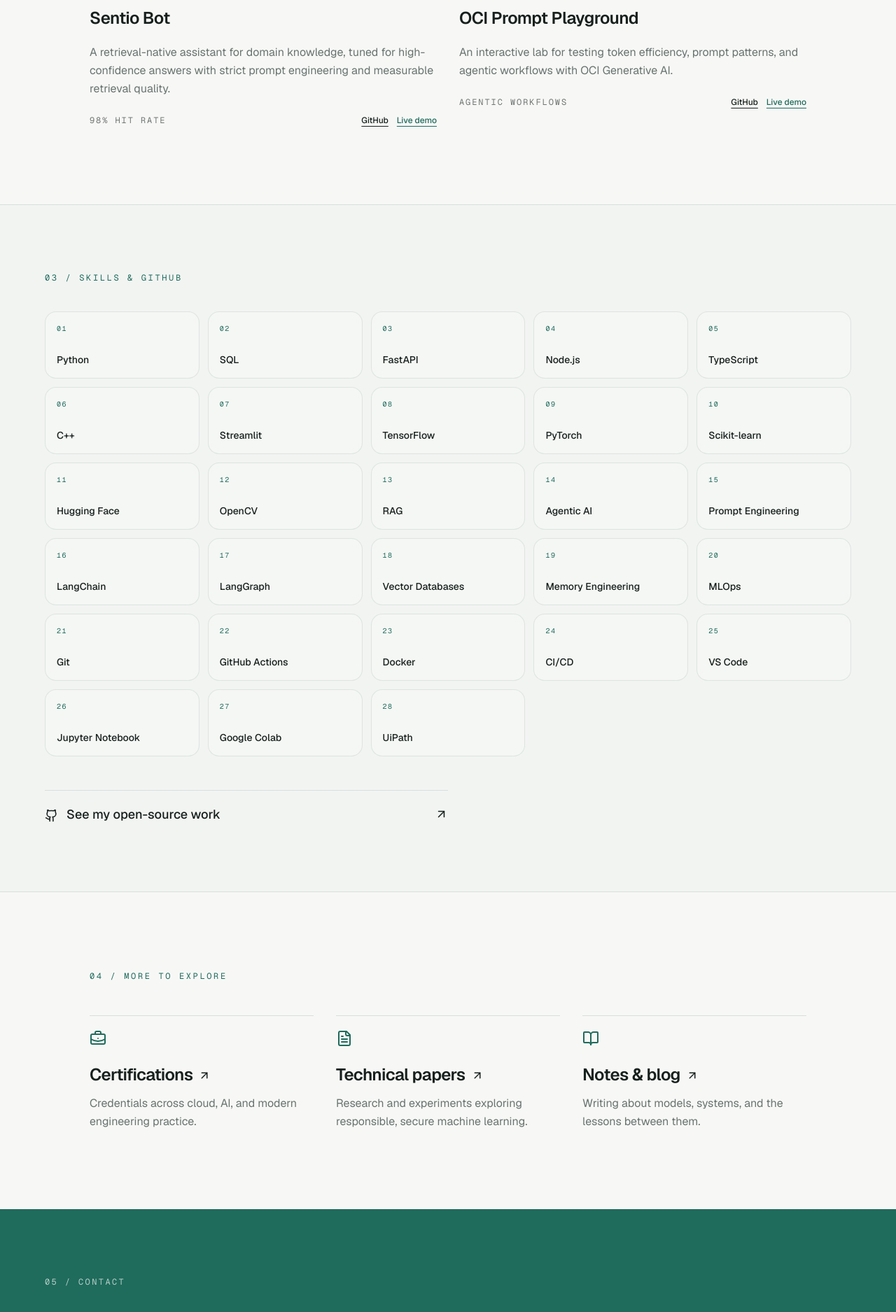
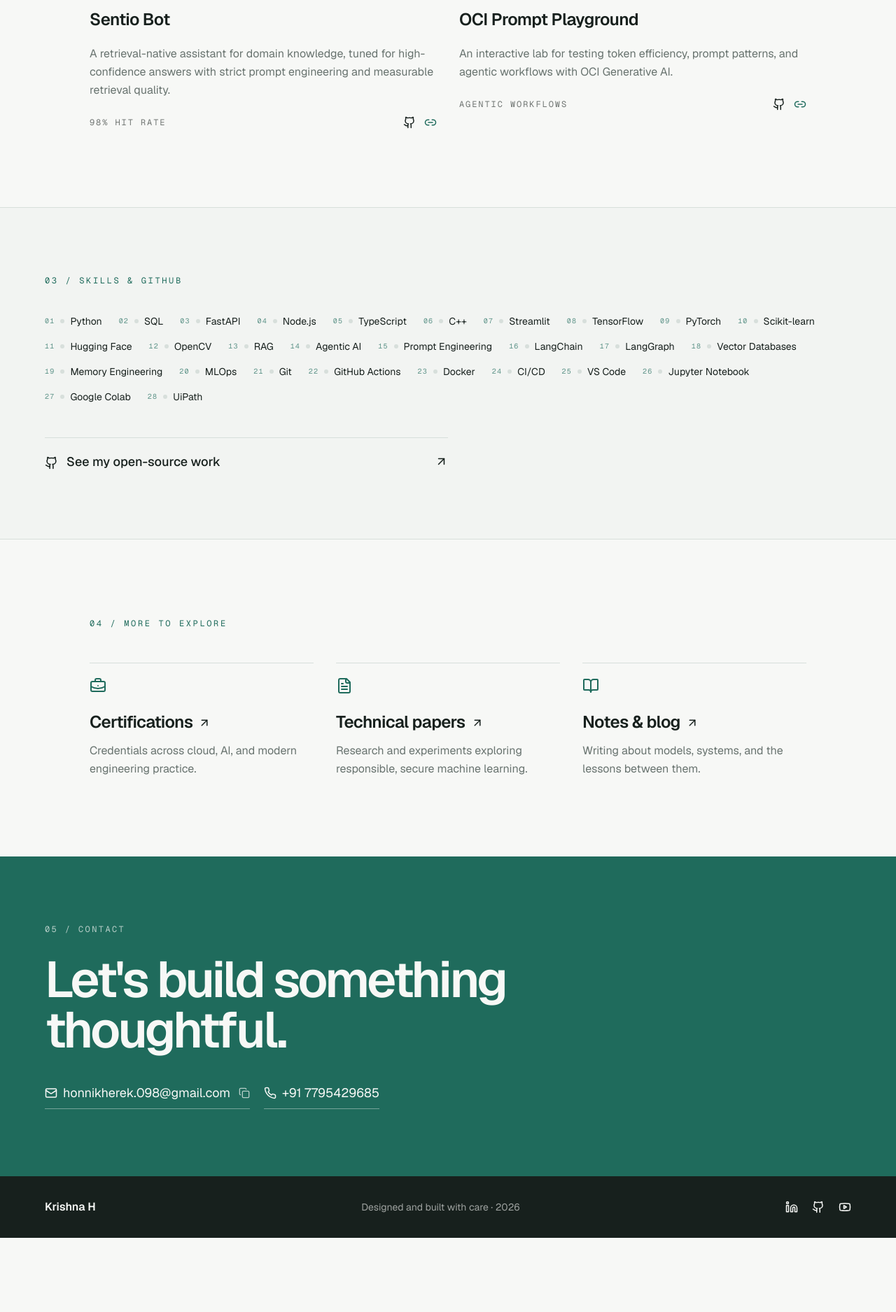
Before and after one commit to Hkrish098/portfolio, a Next.js app: page / in a window 1280 px wide. Shown: the part 2000-3875 px from the top of the page at 70% size. After the commit the page ends 3769 px from the top, so only its background shows below. Built offline with nearby package versions, Linux system fonts and the light colour scheme.

Commit message:
Refine portfolio links notes and contact controls

```diff
--- a/app/notes/page.tsx
+++ b/app/notes/page.tsx
@@ -1,7 +1,7 @@
 import Link from "next/link"
 import { ArrowLeft, ArrowUpRight, BookOpen } from "lucide-react"
 
-const notes = [{ title: "The Agentic Gauntlet", type: "Technical blog · Hashnode", description: "From retrieval systems with amnesia to active, problem-solving concierge agents in LLM applications.", href: "https://nexora-sentiobot.hashnode.dev/the-agentic-gauntlet-from-amnesia-to-autonomy-in-llm-chatbots" }, { title: "AI Image Protection Using Data Poisoning", type: "Technical paper · PDF", description: "Research into adversarial machine learning, digital asset protection, and blockchain-secured PSNR methodologies.", href: "/research_paper.pdf" }]
+const notes = [{ title: "Beyond the Context Window: Why AI Agents Need Memory", type: "Technical blog · Hashnode", description: "A practical exploration of short-term, long-term, semantic, episodic, and procedural memory for production-grade AI agents.", href: "https://hashnode.com/edit/cmpctqeso00812dn8g10pfh3x" }, { title: "The Agentic Gauntlet", type: "Technical blog · Hashnode", description: "From retrieval systems with amnesia to active, problem-solving concierge agents in LLM applications.", href: "https://nexora-sentiobot.hashnode.dev/the-agentic-gauntlet-from-amnesia-to-autonomy-in-llm-chatbots" }]
 
 export default function NotesPage() {
   return <main className="min-h-screen bg-background px-6 py-10 text-foreground sm:px-10 lg:px-16"><div className="mx-auto max-w-5xl"><Link href="/#research" className="inline-flex items-center gap-2 text-sm text-muted-foreground transition hover:text-primary"><ArrowLeft size={16} /> Back to portfolio</Link><div className="mt-20 max-w-3xl"><p className="font-mono text-xs uppercase tracking-[0.22em] text-primary">Field notes</p><h1 className="mt-5 text-balance text-5xl font-semibold tracking-[-0.05em] sm:text-7xl">Notes & blog</h1><p className="mt-6 text-lg leading-relaxed text-muted-foreground">Ideas, experiments, and practical lessons from building intelligent software.</p></div><div className="mt-16 grid gap-10 sm:grid-cols-2">{notes.map((note) => <a key={note.title} href={note.href} target="_blank" rel="noreferrer" className="group border-t border-border pt-5"><div className="flex items-center justify-between text-primary"><BookOpen size={22} /><ArrowUpRight className="text-muted-foreground transition group-hover:-translate-y-1 group-hover:translate-x-1 group-hover:text-primary" size={18} /></div><p className="mt-8 font-mono text-xs uppercase tracking-[0.16em] text-muted-foreground">{note.type}</p><h2 className="mt-4 text-3xl font-semibold tracking-tight">{note.title}</h2><p className="mt-4 leading-relaxed text-muted-foreground">{note.description}</p><span className="mt-8 inline-block text-sm font-medium text-primary">Read note</span></a>)}</div></div></main>
--- a/components/portfolio-page.tsx
+++ b/components/portfolio-page.tsx
@@ -2,7 +2,7 @@
 
 import Image from "next/image"
 import { useState, type ReactNode } from "react"
-import { ArrowUpRight, BookOpen, BriefcaseBusiness, Check, Copy, FileText, Github, Linkedin, Menu, X } from "lucide-react"
+import { ArrowUpRight, BookOpen, BriefcaseBusiness, Check, Copy, FileText, Github, Link2, Linkedin, Mail, Menu, Phone, X, Youtube } from "lucide-react"
 import { AnimatePresence, motion } from "framer-motion"
 import { site } from "@/lib/site"
 
@@ -63,15 +63,15 @@ export function PortfolioPage() {
 
         <section id="experience" className="border-t border-border bg-secondary/40 px-6 py-28 sm:px-10 lg:px-16"><div className="mx-auto max-w-6xl"><SectionLabel text="01 / Experience" /><div className="mt-12 grid gap-10 lg:grid-cols-[.35fr_1fr]"><div><p className="font-mono text-sm text-primary">Jul 2026 — Present</p><h2 className="mt-3 text-3xl font-semibold tracking-tight">AI Engineer</h2><p className="mt-2 text-muted-foreground">Tatvaops by EROEI Tech Pvt Ltd</p><p className="mt-2 text-sm text-muted-foreground">Previously AI/ML (GenAI) Intern · Feb — Jul 2026</p><p className="mt-1 text-sm text-muted-foreground">Bengaluru, KA</p></div><div className="max-w-2xl border-l border-border pl-6 sm:pl-10"><p className="text-xl leading-relaxed text-foreground/80">As an AI Engineer, I build and ship production GenAI systems across fleet optimization, conversational calculation, vision, and data analysis. My work includes TatvaConnect, SAM object detection, MCP API integrations, VLM-driven quotation analysis, Supabase pipelines, cron jobs, and GitHub Actions deployments across Vercel and Render.</p></div></div></div></section>
 
-        <section id="projects" className="mx-auto max-w-6xl px-6 py-28 sm:px-10 lg:px-16"><SectionLabel text="02 / Selected projects" /><div className="mt-12 grid gap-x-8 gap-y-12 md:grid-cols-2">{projects.map((project, index) => <motion.div whileHover={{ y: -6 }} transition={{ duration: .25 }} key={project.title} className="group border-t border-border pt-5"><div className="flex items-start justify-between gap-4"><div><p className="font-mono text-xs uppercase tracking-[0.16em] text-primary">0{index + 1} · {project.type}</p><h3 className="mt-4 text-2xl font-semibold tracking-tight">{project.title}</h3></div><ArrowUpRight className="text-muted-foreground transition group-hover:text-primary" /></div><p className="mt-5 max-w-lg leading-relaxed text-muted-foreground">{project.text}</p><div className="mt-6 flex flex-wrap items-center gap-4"><p className="font-mono text-xs uppercase tracking-[0.16em] text-foreground/60">{project.metric}</p><span className="ml-auto flex gap-3 text-xs font-medium"><a href={project.href} target="_blank" rel="noreferrer" className="underline underline-offset-4">GitHub</a><a href={project.demo} target="_blank" rel="noreferrer" className="text-primary underline underline-offset-4">Live demo</a></span></div></motion.div>)}</div></section>
+        <section id="projects" className="mx-auto max-w-6xl px-6 py-28 sm:px-10 lg:px-16"><SectionLabel text="02 / Selected projects" /><div className="mt-12 grid gap-x-8 gap-y-12 md:grid-cols-2">{projects.map((project, index) => <motion.div whileHover={{ y: -6 }} transition={{ duration: .25 }} key={project.title} className="group border-t border-border pt-5"><div className="flex items-start justify-between gap-4"><div><p className="font-mono text-xs uppercase tracking-[0.16em] text-primary">0{index + 1} · {project.type}</p><h3 className="mt-4 text-2xl font-semibold tracking-tight">{project.title}</h3></div><ArrowUpRight className="text-muted-foreground transition group-hover:text-primary" /></div><p className="mt-5 max-w-lg leading-relaxed text-muted-foreground">{project.text}</p><div className="mt-6 flex flex-wrap items-center gap-4"><p className="font-mono text-xs uppercase tracking-[0.16em] text-foreground/60">{project.metric}</p><span className="ml-auto flex items-center gap-3"><a href={project.href} target="_blank" rel="noreferrer" aria-label={`Open ${project.title} on GitHub`} className="text-foreground transition hover:text-primary"><Github size={18} /></a><a href={project.demo} target="_blank" rel="noreferrer" aria-label={`Open ${project.title} live demo`} className="text-primary transition hover:text-foreground"><Link2 size={18} /></a></span></div></motion.div>)}</div></section>
 
-        <section id="skills" className="border-y border-border bg-secondary/40 px-6 py-24 sm:px-10 lg:px-16"><div className="mx-auto max-w-6xl"><SectionLabel text="03 / Skills & GitHub" /><div className="mt-10 grid grid-cols-2 gap-3 sm:grid-cols-3 lg:grid-cols-5">{skills.map((skill) => <a key={skill} href={`${site.github}/search?q=${encodeURIComponent(skill)}&type=repositories`} target="_blank" rel="noreferrer" className="skill-card group flex min-h-24 flex-col justify-between rounded-2xl border border-border/80 bg-background/60 p-4 backdrop-blur-sm transition hover:-translate-y-1 hover:border-primary/50 hover:bg-card"><span className="font-mono text-[10px] uppercase tracking-[0.15em] text-primary">{String(skills.indexOf(skill) + 1).padStart(2, "0")}</span><span className="text-sm font-medium group-hover:text-primary">{skill}</span></a>)}</div><a href={site.github} target="_blank" rel="noreferrer" className="mt-12 flex max-w-xl items-center justify-between border-t border-border pt-5 text-lg font-medium transition hover:text-primary"><span><Github className="mr-3 inline" size={19} />See my open-source work</span><ArrowUpRight size={19} /></a></div></section>
+        <section id="skills" className="border-y border-border bg-secondary/40 px-6 py-24 sm:px-10 lg:px-16"><div className="mx-auto max-w-6xl"><SectionLabel text="03 / Skills & GitHub" /><div className="mt-10 flex flex-wrap gap-x-6 gap-y-4">{skills.map((skill, index) => <a key={skill} href={`${site.github}/search?q=${encodeURIComponent(skill)}&type=repositories`} target="_blank" rel="noreferrer" className="group inline-flex items-center gap-2 text-sm transition hover:text-primary"><span className="font-mono text-[10px] tracking-[0.12em] text-primary/70">{String(index + 1).padStart(2, "0")}</span><span className="size-1.5 rounded-full bg-border transition group-hover:bg-primary" />{skill}</a>)}</div><a href={site.github} target="_blank" rel="noreferrer" className="mt-12 flex max-w-xl items-center justify-between border-t border-border pt-5 text-lg font-medium transition hover:text-primary"><span><Github className="mr-3 inline" size={19} />See my open-source work</span><ArrowUpRight size={19} /></a></div></section>
 
         <section id="research" className="mx-auto max-w-6xl px-6 py-28 sm:px-10 lg:px-16"><SectionLabel text="04 / More to explore" /><div className="mt-12 grid gap-8 md:grid-cols-3"><Resource icon={<BriefcaseBusiness />} title="Certifications" text="Credentials across cloud, AI, and modern engineering practice." href="/certifications" /><Resource icon={<FileText />} title="Technical papers" text="Research and experiments exploring responsible, secure machine learning." href="/research_paper.pdf" /><Resource icon={<BookOpen />} title="Notes & blog" text="Writing about models, systems, and the lessons between them." href="/notes" /></div></section>
 
-        <section id="contact" className="bg-primary px-6 py-24 text-primary-foreground sm:px-10 lg:px-16"><div className="mx-auto max-w-6xl"><p className="font-mono text-xs uppercase tracking-[0.2em] opacity-70">05 / Contact</p><h2 className="mt-7 max-w-3xl text-balance text-5xl font-semibold leading-none tracking-[-0.05em] sm:text-7xl">Let&apos;s build something thoughtful.</h2><div className="mt-10 flex flex-wrap items-center gap-5"><a href={`mailto:${site.email}`} className="inline-flex items-center gap-2 border-b border-primary-foreground/40 pb-2 text-lg hover:border-primary-foreground">{site.email} <ArrowUpRight size={18} /></a><a href="tel:+917795429685" className="border-b border-primary-foreground/40 pb-2 text-lg hover:border-primary-foreground">{site.phone}</a><button type="button" onClick={copyEmail} className="inline-flex items-center gap-2 rounded-full border border-primary-foreground/30 px-4 py-2 text-sm transition hover:bg-primary-foreground/10">{copied ? <Check size={16} /> : <Copy size={16} />} {copied ? "Copied" : "Copy email"}</button></div></div></section>
+        <section id="contact" className="bg-primary px-6 py-24 text-primary-foreground sm:px-10 lg:px-16"><div className="mx-auto max-w-6xl"><p className="font-mono text-xs uppercase tracking-[0.2em] opacity-70">05 / Contact</p><h2 className="mt-7 max-w-3xl text-balance text-5xl font-semibold leading-none tracking-[-0.05em] sm:text-7xl">Let&apos;s build something thoughtful.</h2><div className="mt-10 flex flex-wrap items-center gap-5"><span className="inline-flex items-center gap-3 border-b border-primary-foreground/40 pb-2 text-lg"><a href={`mailto:${site.email}`} className="inline-flex items-center gap-2 hover:text-primary-foreground/80"><Mail size={18} />{site.email}</a><button type="button" onClick={copyEmail} aria-label={copied ? "Email copied" : "Copy email address"} title={copied ? "Copied" : "Copy email"} className="text-primary-foreground/70 transition hover:text-primary-foreground">{copied ? <Check size={16} /> : <Copy size={16} />}</button></span><a href="tel:+917795429685" className="inline-flex items-center gap-2 border-b border-primary-foreground/40 pb-2 text-lg hover:text-primary-foreground/80"><Phone size={18} />{site.phone}</a></div></div></section>
       </main>
-      <footer className="flex flex-col gap-5 bg-foreground px-6 py-8 text-background sm:flex-row sm:items-center sm:justify-between sm:px-10 lg:px-16"><span className="font-semibold">Krishna H</span><span className="text-sm opacity-60">Designed and built with care · 2026</span><div className="flex gap-5"><a href={site.linkedin} target="_blank" rel="noreferrer" aria-label="LinkedIn"><Linkedin size={18} /></a><a href={site.github} target="_blank" rel="noreferrer" aria-label="GitHub"><Github size={18} /></a><a href={site.youtube} target="_blank" rel="noreferrer" aria-label="YouTube" className="text-sm font-medium">YouTube</a></div></footer>
+      <footer className="flex flex-col gap-5 bg-foreground px-6 py-8 text-background sm:flex-row sm:items-center sm:justify-between sm:px-10 lg:px-16"><span className="font-semibold">Krishna H</span><span className="text-sm opacity-60">Designed and built with care · 2026</span><div className="flex gap-5"><a href={site.linkedin} target="_blank" rel="noreferrer" aria-label="LinkedIn"><Linkedin size={18} /></a><a href={site.github} target="_blank" rel="noreferrer" aria-label="GitHub"><Github size={18} /></a><a href={site.youtube} target="_blank" rel="noreferrer" aria-label="YouTube" className="transition hover:text-primary"><Youtube size={18} /></a></div></footer>
     </div>
   )
 }
```
